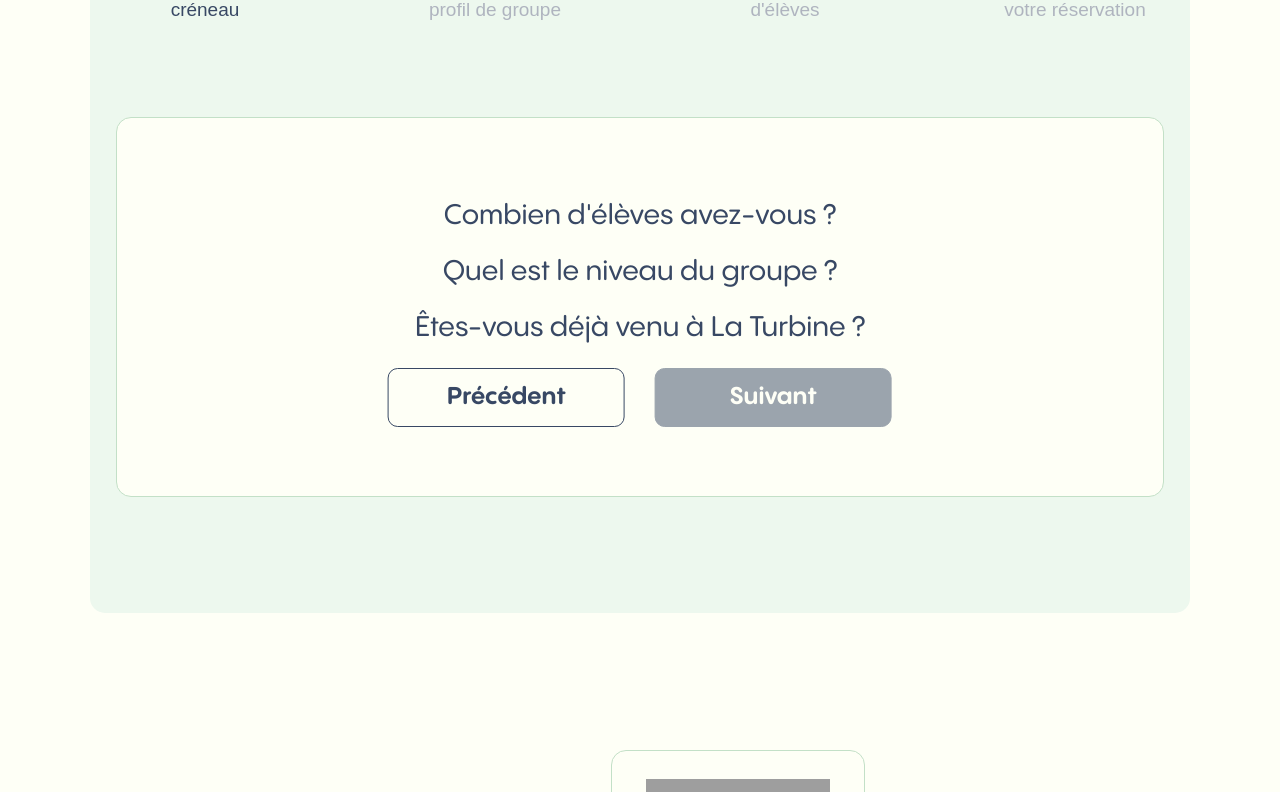
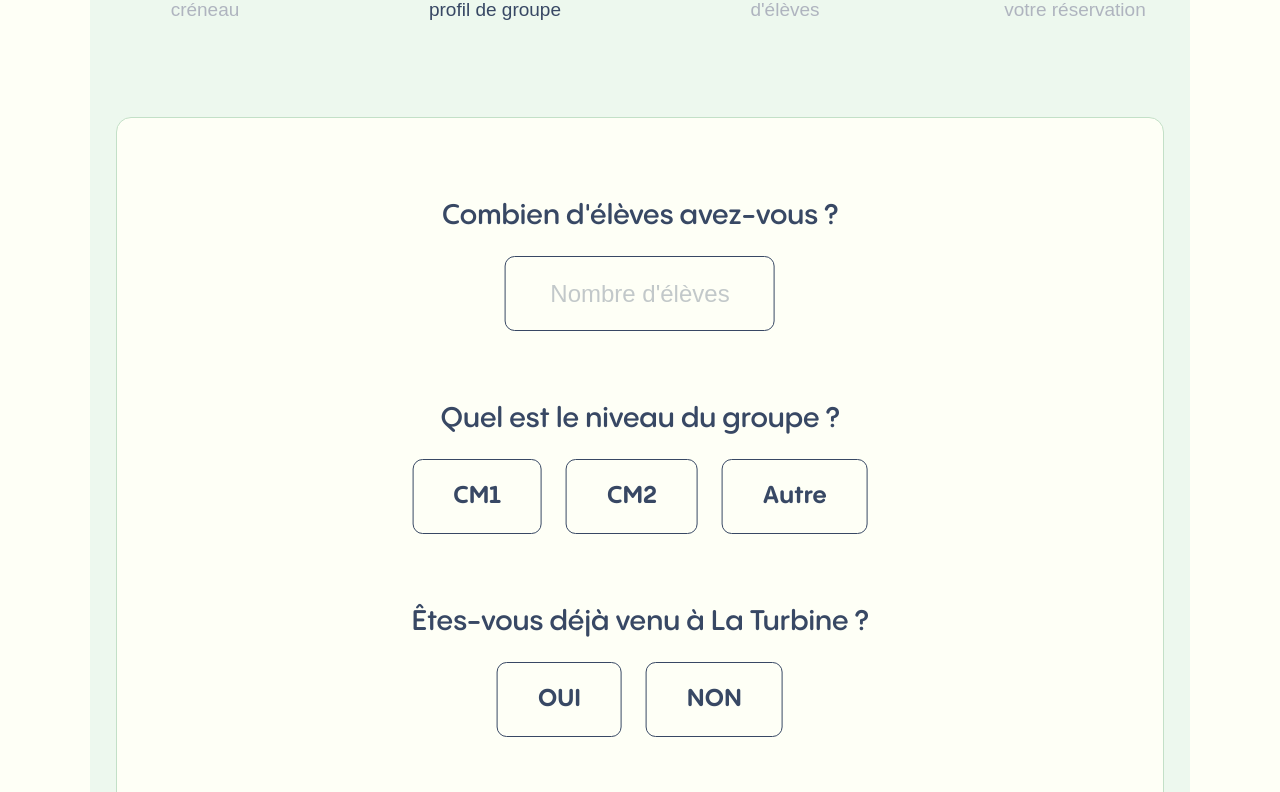
Before and after one commit to Yohan744/Elie-website, a Next.js app: page / in a window 1280 px wide. Shown: the part 5548-6340 px from the top of the page. Built offline with nearby package versions, Linux system fonts and the light colour scheme; grey boxes are pictures that could not be loaded.

Commit message:
updated state of reservation, two parts out of four is done

```diff
--- a/pages/components/Reservation.js
+++ b/pages/components/Reservation.js
@@ -9,6 +9,9 @@ function Reservation() {
     const [monthSelected, setMonthSelected] = useState(months[new Date().getMonth()])
     const [dayReserved, setDayReserved] = useState("Mardi 27/06")
     const [timeReserved, setTimeReserved] = useState("09h00")
+    const [numberOfStudent, setNumberOfStudent] = useState("")
+    const [studentClass, setStudentClass] = useState("")
+    const [alreadyVisit, setAlreadyVisit] = useState("")
 
     useEffect(() => {
 
@@ -18,6 +21,9 @@ function Reservation() {
         const monthText = document.querySelector('.book-online-planning .month')
         monthText.innerHTML = currentMonth
         setMonthSelected(currentMonth)
+
+        const showingSectionId = document.querySelector('.sub-wrapper.is-active').getAttribute("data-id")
+        updateStateOfReservation(showingSectionId)
 
     }, [])
 
@@ -122,6 +128,45 @@ function Reservation() {
         popUpBackground.classList.remove('is-active')
     }
 
+    function handleClickOnGroupProfile(e, wrapper) {
+        const allWrapper = document.querySelectorAll('.group-profile .' + wrapper)
+        const wrapperSelected = e.target.closest('.' + wrapper)
+
+        if (wrapperSelected.classList.contains("is-active")) {
+            wrapperSelected.classList.remove('is-active')
+            if (wrapper === "level") {
+                setStudentClass("")
+            } else {
+                setAlreadyVisit("")
+            }
+        } else {
+            allWrapper.forEach(wrapper => {
+                wrapper.classList.remove('is-active')
+            })
+            wrapperSelected.classList.add('is-active')
+            if (wrapper === "level") {
+                setStudentClass(wrapperSelected.innerHTML)
+            } else {
+                setAlreadyVisit(wrapperSelected.innerHTML)
+            }
+        }
+
+    }
+
+    useEffect(() => {
+        verifyInfoGroupProfile()
+    }, [numberOfStudent, studentClass, alreadyVisit])
+
+    function verifyInfoGroupProfile() {
+        console.log(numberOfStudent, studentClass, alreadyVisit)
+        const buttonNext = document.querySelector('.group-profile .button.next')
+        if (numberOfStudent !== "" && studentClass !== "" && alreadyVisit !== "") {
+            buttonNext.classList.remove('disabled')
+        } else {
+            buttonNext.classList.add('disabled')
+        }
+    }
+
     return (
         <section id="reservation">
 
@@ -161,7 +206,7 @@ function Reservation() {
 
                 <div className="container">
 
-                    <div className="book-online-place sub-wrapper ">
+                    <div className="book-online-place sub-wrapper" data-id="0">
 
                         <h5 className="title">Réserver en ligne</h5>
 
@@ -193,7 +238,7 @@ function Reservation() {
 
                     </div>
 
-                    <div className="book-online-planning sub-wrapper">
+                    <div className="book-online-planning sub-wrapper" data-id="0">
 
                         <div className="top-part">
 
@@ -283,7 +328,8 @@ function Reservation() {
 
                         <div className="pop-up">
 
-                            <img src={"cross-icon.svg"} alt="Cross icon to cancel popup" className="cross-icon" onClick={() => closePopUp()}/>
+                            <img src={"cross-icon.svg"} alt="Cross icon to cancel popup" className="cross-icon"
+                                 onClick={() => closePopUp()}/>
 
                             <p className="normal-text">Créneau selectionné</p>
                             <p className="bold-text">{dayReserved} à {timeReserved}.</p>
@@ -300,30 +346,43 @@ function Reservation() {
 
                         </div>
 
-                        <div className="pop-up-background"></div>
+                        <div className="pop-up-background" onClick={() => closePopUp()}></div>
 
                         <div className="button-wrapper">
                             <div className="button prev"
                                  onClick={(e) => changeProgress(e, "book-online-planning", "book-online-place")}>
                                 <p>Précédent</p>
                             </div>
-                        <div className="button next disabled"  onClick={(e) => changeProgress(e, "book-online-planning", "group-profile")}>
+                            <div className="button next disabled"
+                                 onClick={(e) => changeProgress(e, "book-online-planning", "group-profile")}>
                                 <p>Suivant</p>
                             </div>
                         </div>
 
                     </div>
 
-                    <div className="group-profile sub-wrapper is-active">
+                    <div className="group-profile sub-wrapper is-active" data-id="1">
 
                         <h5 className="sub-title">Combien d'élèves avez-vous ?</h5>
+                        <input type="number" step="1" min="0" max="40" placeholder="Nombre d'élèves"
+                               onInput={(e) => setNumberOfStudent(e.target.value)}/>
 
                         <h5 className="sub-title">Quel est le niveau du groupe ?</h5>
+                        <div className="level-wrapper">
+                            <div className="level" onClick={(e) => handleClickOnGroupProfile(e, "level")}>CM1</div>
+                            <div className="level" onClick={(e) => handleClickOnGroupProfile(e, "level")}>CM2</div>
+                            <div className="level" onClick={(e) => handleClickOnGroupProfile(e, "level")}>Autre</div>
+                        </div>
 
                         <h5 className="sub-title">Êtes-vous déjà venu à {placeName} ?</h5>
+                        <div className="visit-wrapper">
+                            <div className="visit" onClick={(e) => handleClickOnGroupProfile(e, "visit")}>oui</div>
+                            <div className="visit" onClick={(e) => handleClickOnGroupProfile(e, "visit")}>non</div>
+                        </div>
 
                         <div className="button-wrapper">
-                            <div className="button prev" onClick={(e) => changeProgress(e, "group-profile", "book-online-planning")}>
+                            <div className="button prev"
+                                 onClick={(e) => changeProgress(e, "group-profile", "book-online-planning")}>
                                 <p>Précédent</p>
                             </div>
                             <div className="button next disabled"
--- a/styles/_reservation.scss
+++ b/styles/_reservation.scss
@@ -4,7 +4,7 @@
 
   .global-wrapper {
     position: relative;
-    padding: 88px 26px 116px;
+    padding: 88px 26px 26px;
     margin: 0 auto;
     width: 86%;
     display: flex;
@@ -445,13 +445,105 @@
           .sub-title {
             position: relative;
             margin-bottom: 24px;
-            font-family: "PP Pangram Sans Rounded medium", sans-serif;
+            font-family: "PP Pangram Sans Rounded semi-bold", sans-serif;
             font-size: 28px;
             font-weight: 400;
             line-height: 32px;
             letter-spacing: 0em;
             text-align: center;
             color: $blue;
+          }
+
+          input[type=number] {
+            position: relative;
+            margin: 0 auto 72px;
+            padding: 23px 0;
+            width: 270px;
+            border: 1px solid $blue;
+            border-radius: 10px;
+            background-color: transparent;
+
+            font-family: " PP Pangram Sans Rounded medium", sans-serif;
+            font-size: 24px;
+            font-weight: 400;
+            line-height: 27px;
+            letter-spacing: 0em;
+            text-align: center;
+            color: $blue;
+
+            &::placeholder {
+              position: relative;
+              font-family: " PP Pangram Sans Rounded medium", sans-serif;
+              font-size: 24px;
+              font-weight: 400;
+              line-height: 27px;
+              letter-spacing: 0em;
+              text-align: center;
+              color: rgba(56, 72, 100, 0.3);
+            }
+
+            &::-webkit-inner-spin-button,
+            &::-webkit-outer-spin-button {
+              -webkit-appearance: none;
+              margin: 0;
+            }
+
+          }
+
+          .level-wrapper, .visit-wrapper {
+            position: relative;
+            margin-bottom: 72px;
+            display: flex;
+            flex-direction: row;
+            justify-content: center;
+            align-items: center;
+            user-select: none;
+
+            .level, .visit {
+              position: relative;
+              padding: 23px 40px;
+              border: 1px solid $blue;
+              border-radius: 10px;
+              font-family: "PP Pangram Sans Rounded bold", sans-serif;
+              font-size: 24px;
+              font-weight: 400;
+              line-height: 27px;
+              letter-spacing: 0em;
+              text-align: center;
+              color: $blue;
+              cursor: pointer;
+              background-color: transparent;
+              transition: background-color 0.8s $ease-power4-out, color 0.8s $ease-power4-out;
+
+              &:hover {
+                background-color: rgba(227, 229, 234, 1);
+              }
+
+              &.is-active {
+                background-color: $blue;
+                color: $wheat;
+              }
+
+              &:nth-child(2) {
+                margin: 0 24px;
+              }
+
+            }
+
+          }
+
+          .visit-wrapper {
+            margin-bottom: 102px;
+
+            .visit {
+              text-transform: uppercase;
+
+              &:nth-child(2) {
+                margin: 0 0 0 24px;
+              }
+
+            }
+
           }
 
         }
--- a/styles/style.css
+++ b/styles/style.css
@@ -856,7 +856,7 @@ header .right-part a:hover .reserve {
 }
 #reservation .global-wrapper {
   position: relative;
-  padding: 88px 26px 116px;
+  padding: 88px 26px 26px;
   margin: 0 auto;
   width: 86%;
   display: flex;
@@ -1224,13 +1224,87 @@ header .right-part a:hover .reserve {
 #reservation .global-wrapper .container .sub-wrapper.group-profile .sub-title {
   position: relative;
   margin-bottom: 24px;
-  font-family: "PP Pangram Sans Rounded medium", sans-serif;
+  font-family: "PP Pangram Sans Rounded semi-bold", sans-serif;
   font-size: 28px;
   font-weight: 400;
   line-height: 32px;
   letter-spacing: 0em;
   text-align: center;
   color: #384864;
+}
+#reservation .global-wrapper .container .sub-wrapper.group-profile input[type=number] {
+  position: relative;
+  margin: 0 auto 72px;
+  padding: 23px 0;
+  width: 270px;
+  border: 1px solid #384864;
+  border-radius: 10px;
+  background-color: transparent;
+  font-family: " PP Pangram Sans Rounded medium", sans-serif;
+  font-size: 24px;
+  font-weight: 400;
+  line-height: 27px;
+  letter-spacing: 0em;
+  text-align: center;
+  color: #384864;
+}
+#reservation .global-wrapper .container .sub-wrapper.group-profile input[type=number]::placeholder {
+  position: relative;
+  font-family: " PP Pangram Sans Rounded medium", sans-serif;
+  font-size: 24px;
+  font-weight: 400;
+  line-height: 27px;
+  letter-spacing: 0em;
+  text-align: center;
+  color: rgba(56, 72, 100, 0.3);
+}
+#reservation .global-wrapper .container .sub-wrapper.group-profile input[type=number]::-webkit-inner-spin-button, #reservation .global-wrapper .container .sub-wrapper.group-profile input[type=number]::-webkit-outer-spin-button {
+  -webkit-appearance: none;
+  margin: 0;
+}
+#reservation .global-wrapper .container .sub-wrapper.group-profile .level-wrapper, #reservation .global-wrapper .container .sub-wrapper.group-profile .visit-wrapper {
+  position: relative;
+  margin-bottom: 72px;
+  display: flex;
+  flex-direction: row;
+  justify-content: center;
+  align-items: center;
+  user-select: none;
+}
+#reservation .global-wrapper .container .sub-wrapper.group-profile .level-wrapper .level, #reservation .global-wrapper .container .sub-wrapper.group-profile .level-wrapper .visit, #reservation .global-wrapper .container .sub-wrapper.group-profile .visit-wrapper .level, #reservation .global-wrapper .container .sub-wrapper.group-profile .visit-wrapper .visit {
+  position: relative;
+  padding: 23px 40px;
+  border: 1px solid #384864;
+  border-radius: 10px;
+  font-family: "PP Pangram Sans Rounded bold", sans-serif;
+  font-size: 24px;
+  font-weight: 400;
+  line-height: 27px;
+  letter-spacing: 0em;
+  text-align: center;
+  color: #384864;
+  cursor: pointer;
+  background-color: transparent;
+  transition: background-color 0.8s cubic-bezier(0.22, 1, 0.36, 1), color 0.8s cubic-bezier(0.22, 1, 0.36, 1);
+}
+#reservation .global-wrapper .container .sub-wrapper.group-profile .level-wrapper .level:hover, #reservation .global-wrapper .container .sub-wrapper.group-profile .level-wrapper .visit:hover, #reservation .global-wrapper .container .sub-wrapper.group-profile .visit-wrapper .level:hover, #reservation .global-wrapper .container .sub-wrapper.group-profile .visit-wrapper .visit:hover {
+  background-color: #e3e5ea;
+}
+#reservation .global-wrapper .container .sub-wrapper.group-profile .level-wrapper .level.is-active, #reservation .global-wrapper .container .sub-wrapper.group-profile .level-wrapper .visit.is-active, #reservation .global-wrapper .container .sub-wrapper.group-profile .visit-wrapper .level.is-active, #reservation .global-wrapper .container .sub-wrapper.group-profile .visit-wrapper .visit.is-active {
+  background-color: #384864;
+  color: #fefff6;
+}
+#reservation .global-wrapper .container .sub-wrapper.group-profile .level-wrapper .level:nth-child(2), #reservation .global-wrapper .container .sub-wrapper.group-profile .level-wrapper .visit:nth-child(2), #reservation .global-wrapper .container .sub-wrapper.group-profile .visit-wrapper .level:nth-child(2), #reservation .global-wrapper .container .sub-wrapper.group-profile .visit-wrapper .visit:nth-child(2) {
+  margin: 0 24px;
+}
+#reservation .global-wrapper .container .sub-wrapper.group-profile .visit-wrapper {
+  margin-bottom: 102px;
+}
+#reservation .global-wrapper .container .sub-wrapper.group-profile .visit-wrapper .visit {
+  text-transform: uppercase;
+}
+#reservation .global-wrapper .container .sub-wrapper.group-profile .visit-wrapper .visit:nth-child(2) {
+  margin: 0 0 0 24px;
 }
 #reservation .global-wrapper .container .sub-wrapper.is-active {
   opacity: 1;
```
Also changed, not shown: 1 other file (tests, documents, lock files or other folders). Lines whose indentation alone changed are shown as unchanged.
